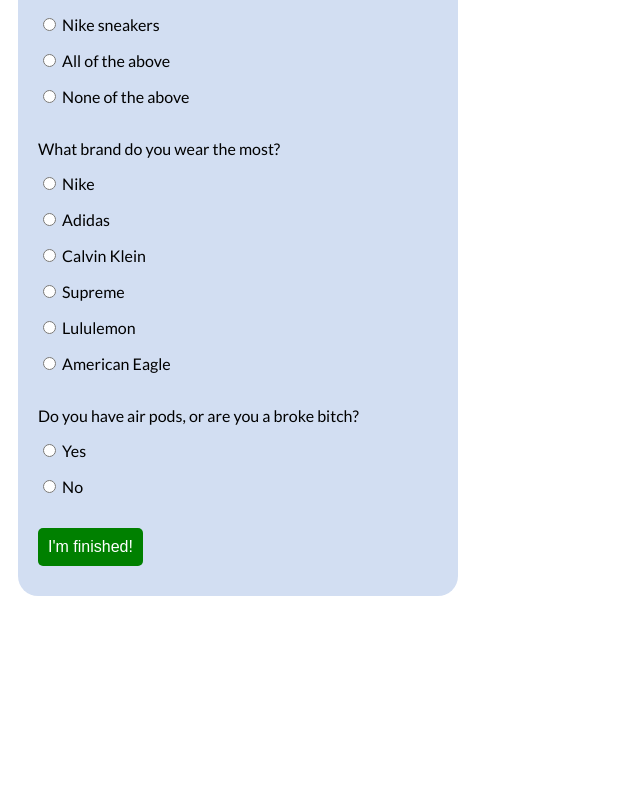
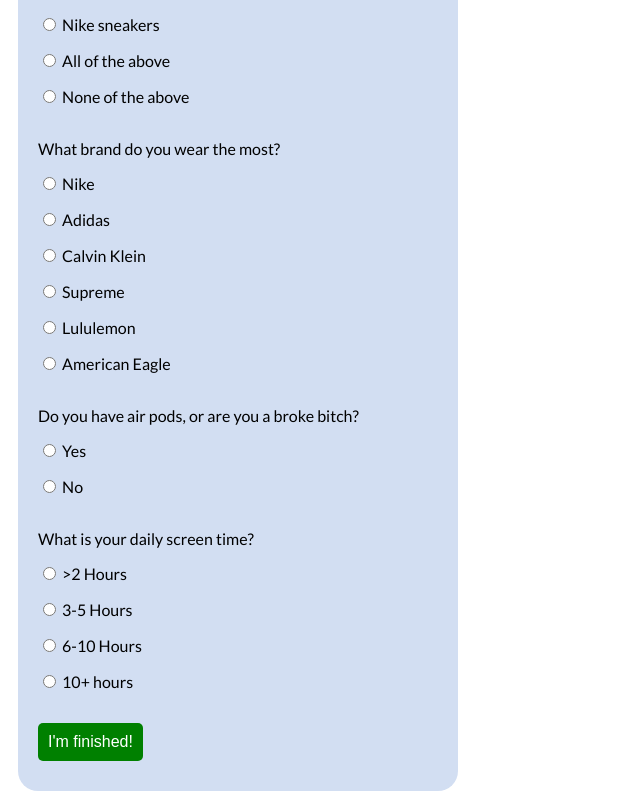
Before and after one commit to joemeyer03/Thot-Quiz, a plain HTML site: page index.html in a window 1280 px wide. Shown: the part 1580-2371 px from the top of the page, without its empty margins (0-640 px from the left). Before the commit the page ends 2176 px from the top, so only its background shows below. Drawn offline with Linux system fonts and the light colour scheme.

Commit message:
Update index.html

```diff
--- a/index.html
+++ b/index.html
@@ -79,6 +79,12 @@
 <input type = "radio" id = "mc" name = "question11" value = "Yes"> Yes<br>
 <input type = "radio" id = "mc" name = "question11" value = "No"> No<br>
 
+ <p class = "questions">What is your daily screen time?</p>
+<input type = "radio" id = "mc" name = "question12" value = "2"> >2 Hours<br>
+<input type = "radio" id = "mc" name = "question12" value = "3"> 3-5 Hours<br>
+<input type = "radio" id = "mc" name = "question12" value = "5"> 6-10 Hours<br>
+<input type = "radio" id = "mc" name = "question12" value = "10"> 10+ hours<br>
+
 <input id = "button" type = "button" value = "I'm finished!" onclick = "check();">
 
 
```
